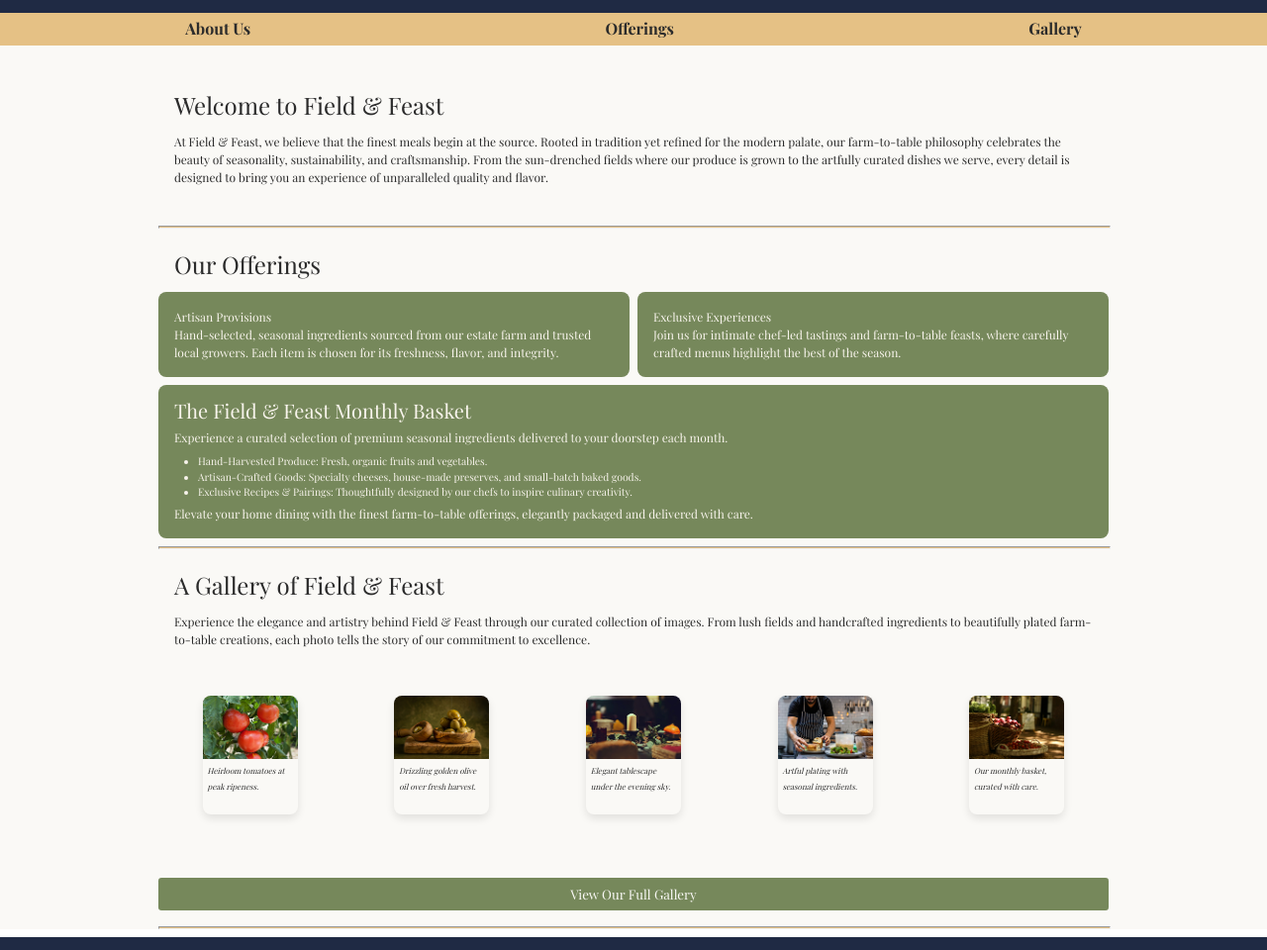
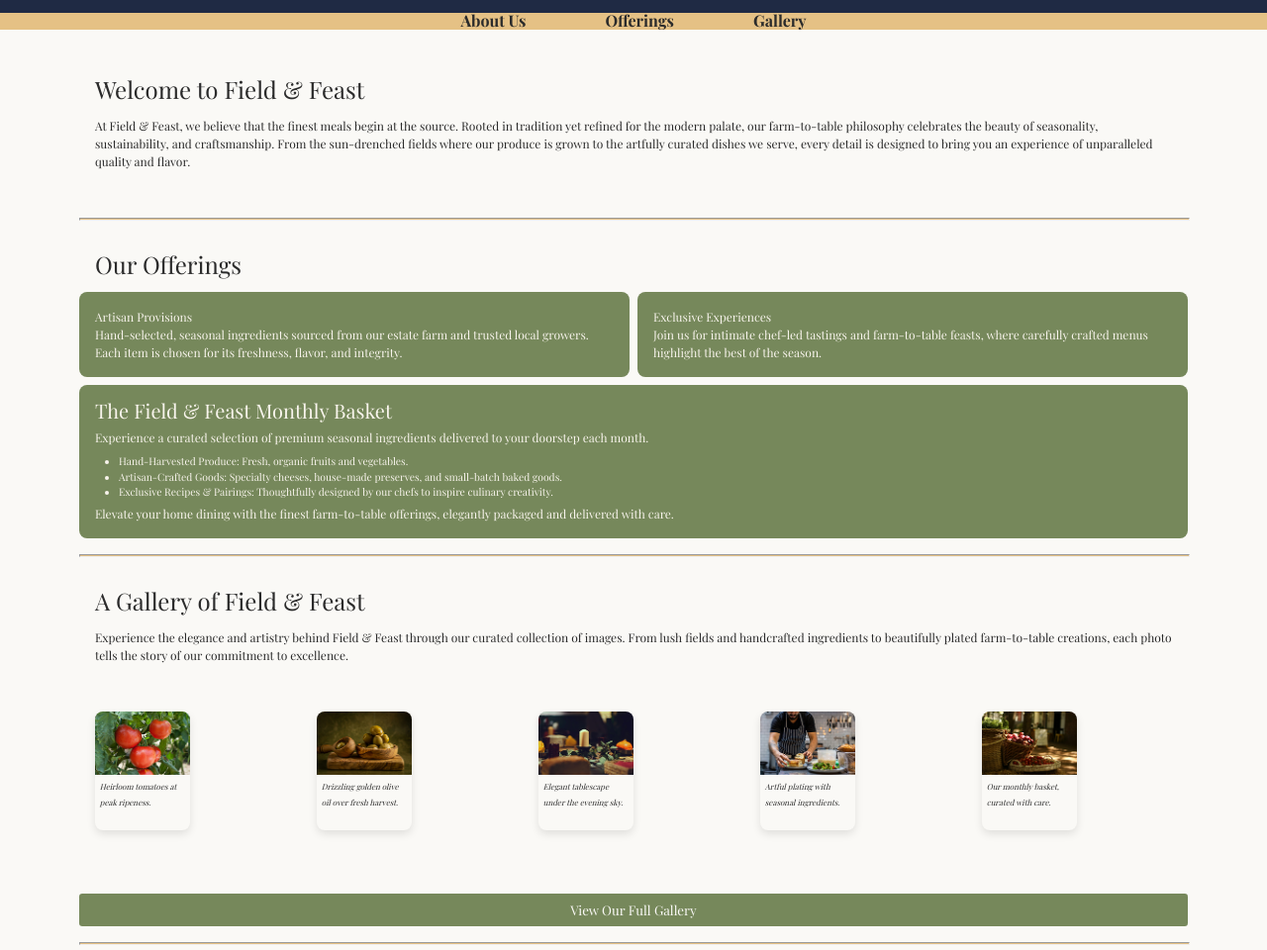
Before and after one commit to JonathanASU/fieldandfeast, a plain HTML site: page index.html in a window 1280 px wide. Shown: the part 326-1286 px from the top of the page at 99% size. Drawn offline with nearby package versions, Linux system fonts and the light colour scheme; a web font is replaced by a local one.

Commit message:
beginning media querys

```diff
--- a/styles.css
+++ b/styles.css
@@ -102,10 +102,10 @@ nav{
 }
 
 nav ul{
-    display: flex;
-    justify-content: space-around;
+    display:flex;
+    justify-content: center;
     align-items: center;
-    padding: 0.5rem;
+    gap: 5rem;
 }
 
 nav a{
@@ -126,7 +126,7 @@ main{
     background-color: var(--soft-white);
     font-family: var(--font-primary), serif;
     margin: 0 auto;
-    padding: 0 10rem;
+    padding: 0 20rem 1rem 20rem;
 }
 
 #about-us h2{
@@ -148,6 +148,10 @@ h2{
     padding: 1rem;
     padding-top: 1rem;
     font-size: 1.5rem;
+}
+
+hr{
+    margin: 1rem 0 1rem 0;
 }
 
 #offerings-grid{
@@ -201,9 +205,8 @@ h2{
     display: flexbox;
     display: grid;
     grid-template-columns: repeat(auto-fit, minmax(6rem, 1fr));
-    gap: .5rem;
     margin: 0 auto;
-    justify-items: center;
+    align-content: center;
     padding-bottom: 2rem;
 }
 
@@ -256,7 +259,7 @@ footer{
 address{
     font-family: var(--font-primary), serif;
     line-height: 1.5;
-    padding: 0 1rem 1rem 1rem;
+    padding: 3rem 0 1rem 0;;
 }
 
 address a{
@@ -269,11 +272,27 @@ footer div{
     justify-content: center;
     align-items: center;
     gap: 1rem;
-    padding-bottom: 1rem;
-    margin: 0 auto;
 }
 
 .social-icon{
     width: 30px;
     height: auto;
 }
+
+@media screen and (min-width:600px){
+    main{
+        padding: 0 10rem 1rem 10rem;
+    }
+}
+
+@media screen and (min-width:900px){
+    main{
+        padding: 0 5rem 1rem 5rem;
+    }
+}
+
+@media screen and (min-width:1200px){
+    main{
+        padding: 0 5rem 1rem 5rem;
+    }
+}
```
